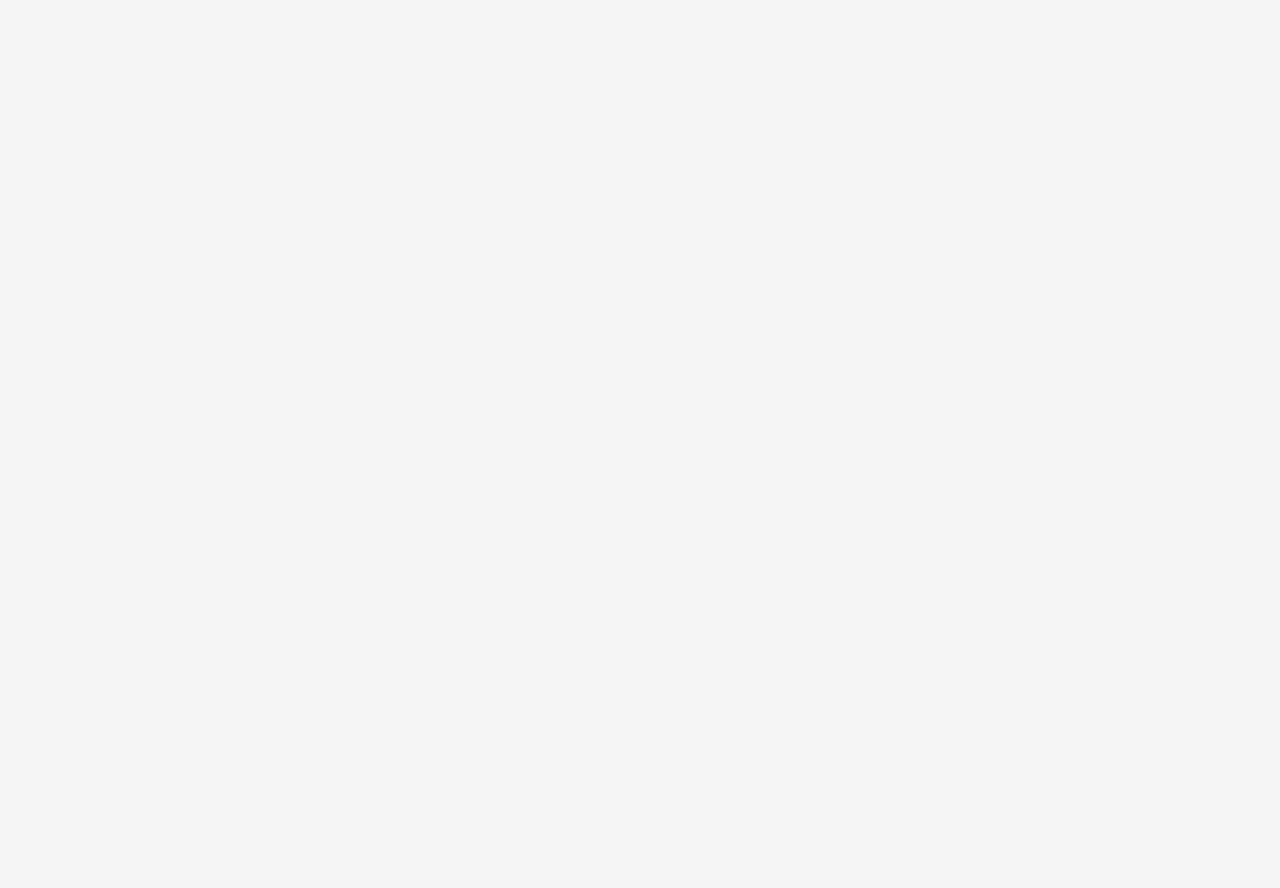
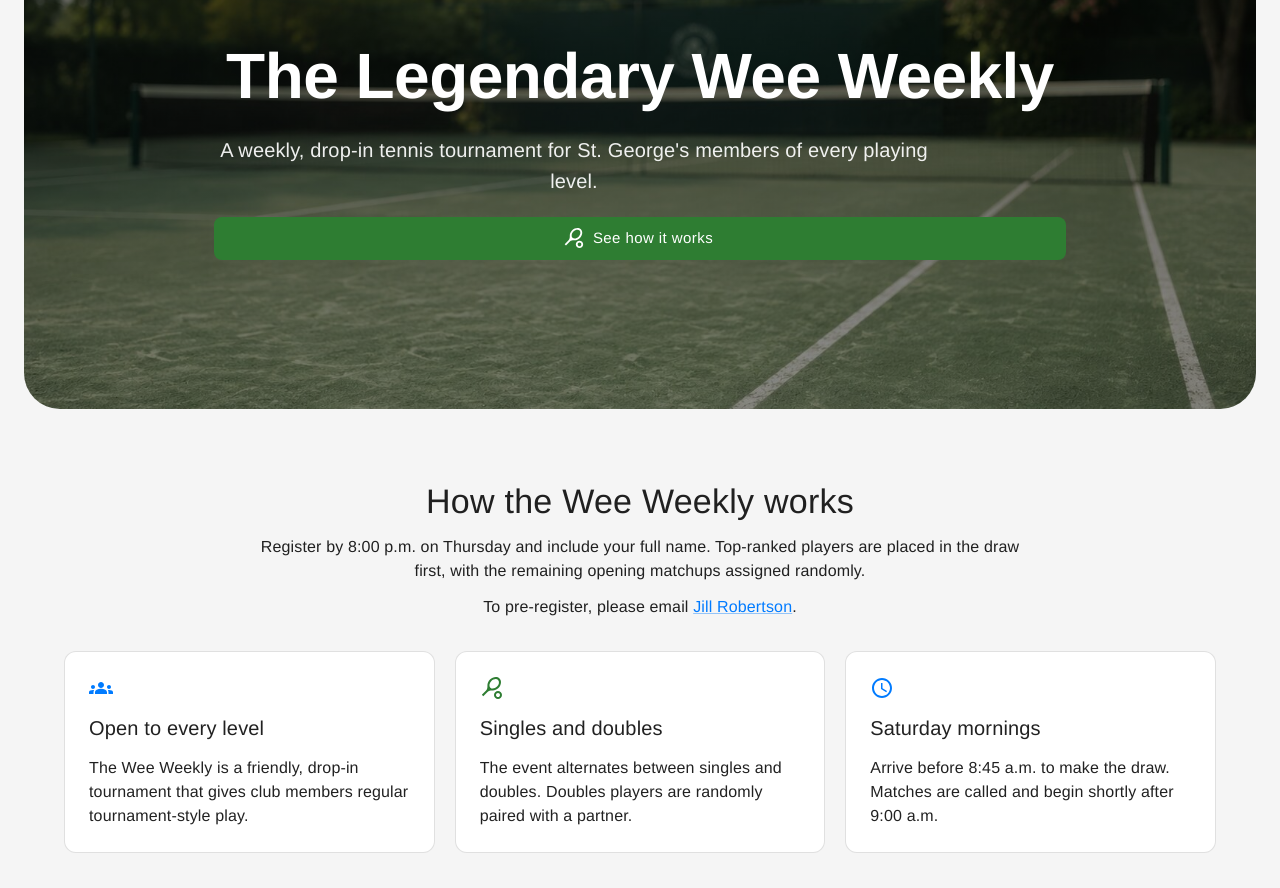
Before and after one commit to ColyScotty5/weeweekly, a React (Vite) app: page / in a window 1280 px wide. Shown: the part 200-1088 px from the top of the page. Before the commit the page ends 800 px from the top, so only its background shows below. Built offline with nearby package versions, Linux system fonts and the light colour scheme; no server answers; a web font is replaced by a local one.

Commit message:
Added a new front page

```diff
--- a/src/app.jsx
+++ b/src/app.jsx
@@ -28,7 +28,7 @@ import Login from './components/Login'
 import Profile from './components/Profile'
 import Avatar from './components/Avatar'
 import Leaderboard from './components/Leaderboard'
-import PublicTournaments from './components/PublicTournaments'
+import PublicHome from './components/PublicHome'
 
 function ThemeToggle() {
   const { mode, setMode, systemMode } = useColorScheme()
@@ -132,7 +132,7 @@ function AppContent() {
             <TournamentManager />
           </AuthGuard>
         ) : (
-          <PublicTournaments />
+          <PublicHome />
         )}
       </Container>
 
--- /dev/null
+++ b/src/components/PublicHome.jsx
@@ -0,0 +1,166 @@
+import {
+  Box,
+  Button,
+  Card,
+  CardContent,
+  Container,
+  Grid,
+  Link,
+  Stack,
+  Typography
+} from '@mui/material'
+import AccessTimeIcon from '@mui/icons-material/AccessTime'
+import GroupsIcon from '@mui/icons-material/Groups'
+import SportsTennisIcon from '@mui/icons-material/SportsTennis'
+import PublicTournaments from './PublicTournaments'
+
+const HOME_BG_DESKTOP = `${import.meta.env.BASE_URL}login-bg-desktop.jpg`
+const HOME_BG_MOBILE = `${import.meta.env.BASE_URL}login-bg-mobile.jpg`
+
+const details = [
+  {
+    icon: <GroupsIcon color="primary" />,
+    title: 'Open to every level',
+    body: 'The Wee Weekly is a friendly, drop-in tournament that gives club members regular tournament-style play.'
+  },
+  {
+    icon: <SportsTennisIcon color="secondary" />,
+    title: 'Singles and doubles',
+    body: 'The event alternates between singles and doubles. Doubles players are randomly paired with a partner.'
+  },
+  {
+    icon: <AccessTimeIcon color="primary" />,
+    title: 'Saturday mornings',
+    body: 'Arrive before 8:45 a.m. to make the draw. Matches are called and begin shortly after 9:00 a.m.'
+  }
+]
+
+export default function PublicHome() {
+  return (
+    <Box>
+      <Box
+        component="section"
+        aria-labelledby="wee-weekly-heading"
+        sx={{
+          minHeight: { xs: 460, md: 520 },
+          display: 'flex',
+          alignItems: 'center',
+          position: 'relative',
+          color: 'common.white',
+          backgroundImage: `linear-gradient(rgba(0, 0, 0, 0.58), rgba(0, 0, 0, 0.48)), url(${HOME_BG_MOBILE})`,
+          backgroundSize: 'cover',
+          backgroundPosition: 'center',
+          borderRadius: { xs: 0, md: 3 },
+          overflow: 'hidden',
+          '@media (min-width: 768px)': {
+            backgroundImage: `linear-gradient(rgba(0, 0, 0, 0.58), rgba(0, 0, 0, 0.42)), url(${HOME_BG_DESKTOP})`
+          }
+        }}
+      >
+        <Container maxWidth="md" sx={{ py: { xs: 7, md: 10 }, textAlign: 'center' }}>
+          <Stack spacing={2.5} alignItems="center">
+            <Typography
+              id="wee-weekly-heading"
+              variant="h2"
+              component="h1"
+              fontWeight={800}
+              sx={{ fontSize: { xs: '2.4rem', sm: '3.4rem', md: '4rem' } }}
+            >
+              The Legendary Wee Weekly
+            </Typography>
+            <Typography
+              variant="h6"
+              component="p"
+              sx={{ maxWidth: 720, color: 'rgba(255, 255, 255, 0.92)', lineHeight: 1.55 }}
+            >
+              A weekly, drop-in tennis tournament for St. George&apos;s members of every
+              playing level.
+            </Typography>
+            <Button
+              component="a"
+              href="#how-it-works"
+              variant="contained"
+              color="secondary"
+              size="large"
+              startIcon={<SportsTennisIcon />}
+            >
+              See how it works
+            </Button>
+          </Stack>
+        </Container>
+      </Box>
+
+      <Box
+        id="how-it-works"
+        component="section"
+        aria-labelledby="how-it-works-heading"
+        sx={{ py: { xs: 6, md: 9 }, scrollMarginTop: 96 }}
+      >
+        <Container maxWidth="lg">
+          <Stack
+            spacing={1.5}
+            sx={{ maxWidth: 760, mx: 'auto', mb: 4, textAlign: 'center' }}
+          >
+            <Typography id="how-it-works-heading" variant="h4" component="h2" fontWeight={750}>
+              How the Wee Weekly works
+            </Typography>
+            <Typography color="text.secondary">
+              Register by 8:00 p.m. on Thursday and include your full name. Top-ranked
+              players are placed in the draw first, with the remaining opening matchups
+              assigned randomly.
+            </Typography>
+            <Typography>
+              To pre-register, please email{' '}
+              <Link href="mailto:jillrobertson1717@gmail.com">Jill Robertson</Link>.
+            </Typography>
+          </Stack>
+
+          <Grid container spacing={2.5}>
+            {details.map((detail) => (
+              <Grid key={detail.title} size={{ xs: 12, md: 4 }}>
+                <Card variant="outlined" sx={{ height: '100%' }}>
+                  <CardContent sx={{ p: 3 }}>
+                    <Stack spacing={1.5} alignItems="flex-start">
+                      {detail.icon}
+                      <Typography variant="h6" component="h3" fontWeight={700}>
+                        {detail.title}
+                      </Typography>
+                      <Typography color="text.secondary">{detail.body}</Typography>
+                    </Stack>
+                  </CardContent>
+                </Card>
+              </Grid>
+            ))}
+          </Grid>
+
+          <Stack
+            spacing={1.5}
+            sx={{ maxWidth: 760, mx: 'auto', mt: 4, textAlign: 'center' }}
+          >
+            <Typography>
+              Each match is one standard set with a seven-point tiebreak at 6–6.
+              Players are encouraged to bring a new or lightly used can of balls.
+            </Typography>
+            <Typography variant="body2" color="text.secondary">
+              Information adapted from the{' '}
+              <Link
+                href="https://www.stgeorgestennisclub.com/wee-weekly/"
+                target="_blank"
+                rel="noopener noreferrer"
+              >
+                official St. George&apos;s Tennis Club Wee Weekly page
+              </Link>
+              .
+            </Typography>
+          </Stack>
+        </Container>
+      </Box>
+
+      <Box component="section" aria-label="Club tournaments" sx={{ pb: { xs: 6, md: 9 } }}>
+        <Container maxWidth="xl">
+          <PublicTournaments />
+        </Container>
+      </Box>
+    </Box>
+  )
+}
--- a/src/components/PublicTournaments.jsx
+++ b/src/components/PublicTournaments.jsx
@@ -7,10 +7,26 @@ import {
   Chip,
   CircularProgress,
   Grid,
+  Link,
   Stack,
   Typography
 } from '@mui/material'
 import { tournamentsApi } from '../lib/supabase'
+
+const WEE_WEEKLY_SCHEDULE = [
+  { date: '2026-07-25', type: 'Doubles' },
+  { date: '2026-08-01', type: 'No Wee Weekly', note: 'Dave Piers Open' },
+  { date: '2026-08-08', type: 'Doubles' },
+  { date: '2026-08-15', type: 'Singles' },
+  { date: '2026-08-22', type: 'Doubles' },
+  { date: '2026-08-29', type: 'Singles' },
+  { date: '2026-09-05', type: 'Doubles' },
+  { date: '2026-09-12', type: 'Singles' },
+  { date: '2026-09-19', type: 'No Wee Weekly', note: "St. George's Masters" },
+  { date: '2026-09-26', type: 'No Wee Weekly', note: "St. George's Closed" },
+  { date: '2026-10-03', type: 'Doubles' },
+  { date: '2026-10-10', type: 'Singles' }
+]
 
 const formatDate = (value) =>
   new Intl.DateTimeFormat(undefined, {
@@ -29,6 +45,11 @@ export default function PublicTournaments() {
   const [tournaments, setTournaments] = useState([])
   const [loading, setLoading] = useState(true)
   const [error, setError] = useState('')
+  const today = new Date()
+  today.setHours(0, 0, 0, 0)
+  const upcomingEvents = WEE_WEEKLY_SCHEDULE.filter(
+    (event) => new Date(`${event.date}T00:00:00`) >= today
+  )
 
   useEffect(() => {
     let active = true
@@ -50,28 +71,79 @@ export default function PublicTournaments() {
     }
   }, [])
 
-  if (loading) {
-    return (
-      <Box sx={{ display: 'flex', justifyContent: 'center', py: 10 }}>
-        <CircularProgress aria-label="Loading tournaments" />
-      </Box>
-    )
-  }
+  return (
+    <Stack spacing={6}>
+      <Stack spacing={3}>
+        <Box>
+          <Typography variant="h4" component="h2" fontWeight={700}>
+            Upcoming events
+          </Typography>
+          <Typography color="text.secondary">
+            The remaining published dates in the 2026 Wee Weekly schedule.
+          </Typography>
+        </Box>
 
-  if (error) return <Alert severity="error">{error}</Alert>
+        {upcomingEvents.length === 0 ? (
+          <Alert severity="info">There are no remaining events in the published schedule.</Alert>
+        ) : (
+          <Grid container spacing={2}>
+            {upcomingEvents.map((event) => (
+              <Grid key={event.date} size={{ xs: 12, sm: 6, md: 4 }}>
+                <Card variant="outlined" sx={{ height: '100%' }}>
+                  <CardContent>
+                    <Stack spacing={1}>
+                      <Stack direction="row" justifyContent="space-between" gap={2}>
+                        <Typography variant="h6" component="h3" fontWeight={700}>
+                          {event.type}
+                        </Typography>
+                        <Chip
+                          size="small"
+                          color={event.type === 'No Wee Weekly' ? 'default' : 'primary'}
+                          label={formatDate(event.date)}
+                        />
+                      </Stack>
+                      {event.note && (
+                        <Typography variant="body2" color="text.secondary">
+                          Club tournament: {event.note}
+                        </Typography>
+                      )}
+                    </Stack>
+                  </CardContent>
+                </Card>
+              </Grid>
+            ))}
+          </Grid>
+        )}
 
-  return (
-    <Stack spacing={3}>
+        <Typography variant="body2" color="text.secondary">
+          Schedule sourced from the{' '}
+          <Link
+            href="https://www.stgeorgestennisclub.com/wee-weekly/"
+            target="_blank"
+            rel="noopener noreferrer"
+          >
+            St. George&apos;s Tennis Club Wee Weekly page
+          </Link>
+          .
+        </Typography>
+      </Stack>
+
       <Box>
         <Typography variant="h4" component="h2" fontWeight={700}>
-          Club Tournaments
+          Tournament results
         </Typography>
         <Typography color="text.secondary">
-          Upcoming fixtures and completed weekly tournament results.
+          Completed Wee Weekly draws and results.
         </Typography>
       </Box>
 
-      {tournaments.length === 0 ? (
+      {loading ? (
+        <Box sx={{ display: 'flex', justifyContent: 'center', py: 6 }}>
+          <CircularProgress aria-label="Loading tournament results" />
+        </Box>
+      ) : error ? (
+        <Alert severity="error">{error}</Alert>
+      ) : tournaments.length === 0 ? (
         <Alert severity="info">No tournaments are currently available.</Alert>
       ) : (
         <Grid container spacing={2}>
```
